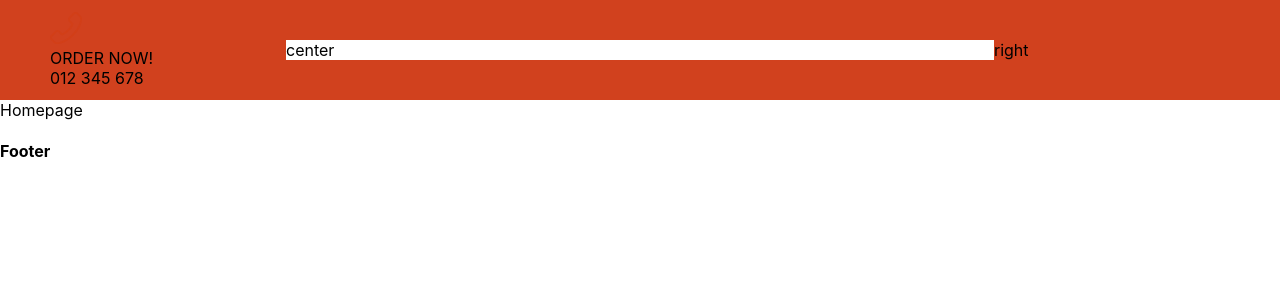
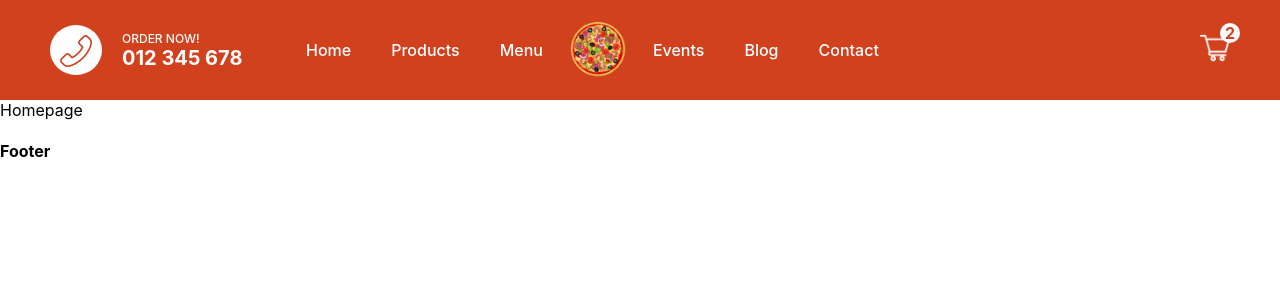
Before and after one commit to maidul-bappy/pizza-store, a Next.js app: page / in a window 1280 px wide. Shown: the top 300 px of the page. Built offline with nearby package versions, Linux system fonts and the light colour scheme.

Commit message:
navbar designed

```diff
--- a/components/Navbar.jsx
+++ b/components/Navbar.jsx
@@ -1,5 +1,7 @@
 import Image from "next/image";
 import styles from "../styles/Navbar.module.css";
+import cart from "/public//img/cart.png";
+import logo from "/public//img/logo.png";
 import telephone from "/public//img/telephone.png";
 
 const Navbar = () => {
@@ -14,8 +16,23 @@ const Navbar = () => {
           <div className={styles.text}>012 345 678</div>
         </div>
       </div>
-      <div className={styles.item}>center</div>
-      <div className={styles.item}>right</div>
+      <div className={styles.item}>
+        <ul className={styles.list}>
+          <li className={styles.listItem}>Home</li>
+          <li className={styles.listItem}>Products</li>
+          <li className={styles.listItem}>Menu</li>
+          <Image src={logo} alt="logo" width="70px" height="70px" />
+          <li className={styles.listItem}>Events</li>
+          <li className={styles.listItem}>Blog</li>
+          <li className={styles.listItem}>Contact</li>
+        </ul>
+      </div>
+      <div className={styles.item}>
+        <div className={styles.cart}>
+          <Image src={cart} alt="logo" width="30px" height="30px" />
+          <div className={styles.counter}>2</div>
+        </div>
+      </div>
     </div>
   );
 };
--- a/styles/Navbar.module.css
+++ b/styles/Navbar.module.css
@@ -10,8 +10,63 @@
 }
 .item {
   flex: 1;
+  display: flex;
+  align-items: center;
 }
 .item:nth-child(2) {
   flex: 3;
+}
+.item:last-child {
+  justify-content: flex-end;
+}
+
+.callButton {
   background-color: #fff;
+  border-radius: 50%;
+  padding: 10px;
+  height: 50px;
 }
+
+.texts {
+  margin-left: 20px;
+  color: #fff;
+}
+.text:first-child {
+  font-size: 12px;
+  font-weight: 500;
+}
+.text:last-child {
+  font-size: 20px;
+  font-weight: bold;
+}
+
+.list {
+  padding: 0;
+  display: flex;
+  align-items: center;
+  list-style: none;
+  color: #fff;
+}
+
+.listItem {
+  margin: 20px;
+  font-weight: 500;
+}
+.cart {
+  position: relative;
+}
+.counter {
+  position: absolute;
+  top: -10px;
+  right: -10px;
+  width: 20px;
+  height: 20px;
+  border-radius: 50%;
+  background-color: white;
+  padding: 3px;
+  display: flex;
+  align-items: center;
+  justify-content: center;
+  font-weight: bold;
+  color: #d1411e;
+}
```
Also changed, not shown: public/img/logo.png, 1 other file (tests, documents, lock files or other folders).
